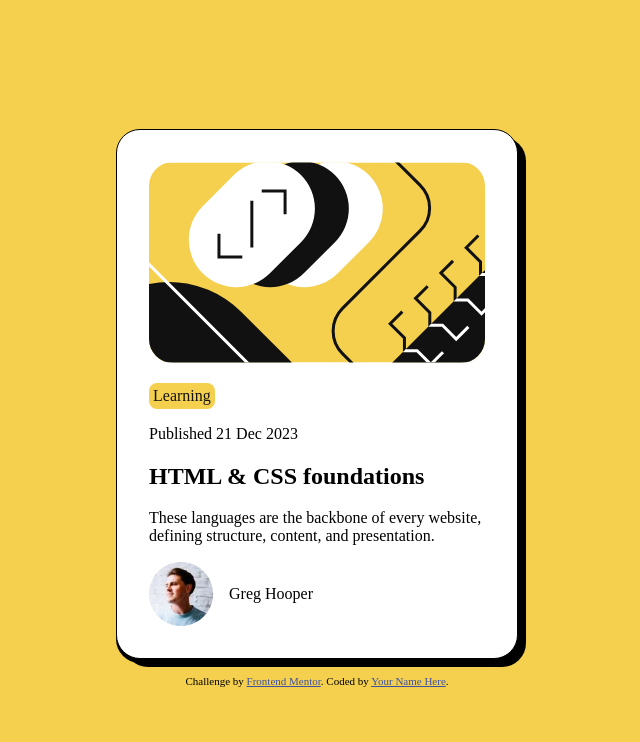
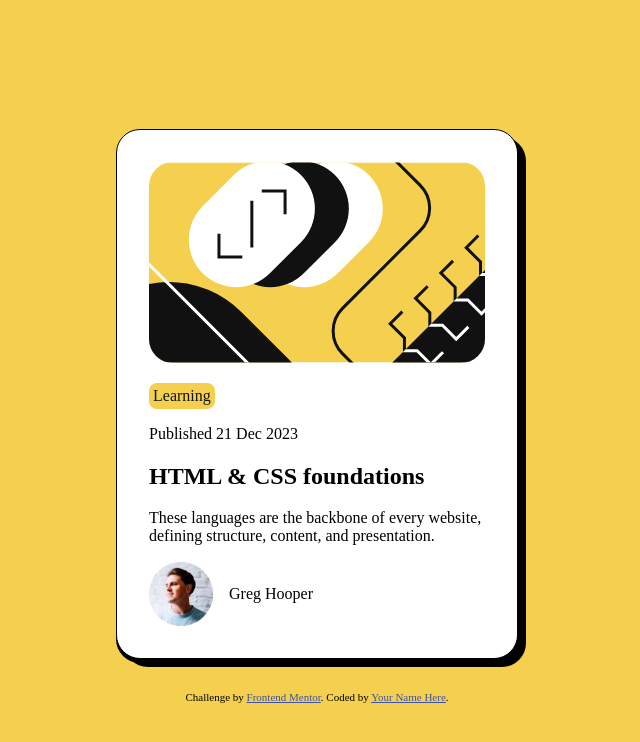
Before and after one commit to RoosterRoo/Blog-Preview, a plain HTML site: page index.html in a window 1280 px wide. Shown: the whole page, without its empty margins (323-963 px from the left). Drawn offline with Linux system fonts and the light colour scheme.

Commit message:
Blog preview v1.0.1

```diff
--- a/style.css
+++ b/style.css
@@ -12,7 +12,7 @@ body {
 }
 
 .container {
-  margin: 1em;
+  margin: 2em;
   padding: 2em;
   border: 1px solid black;
   border-radius: 1.5rem;
```
